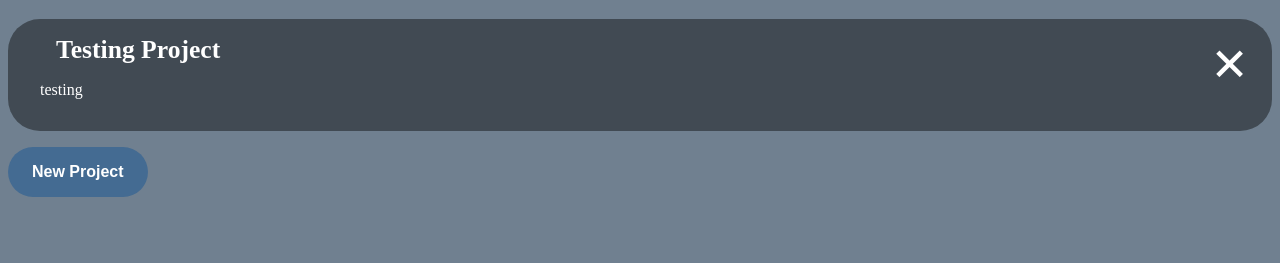
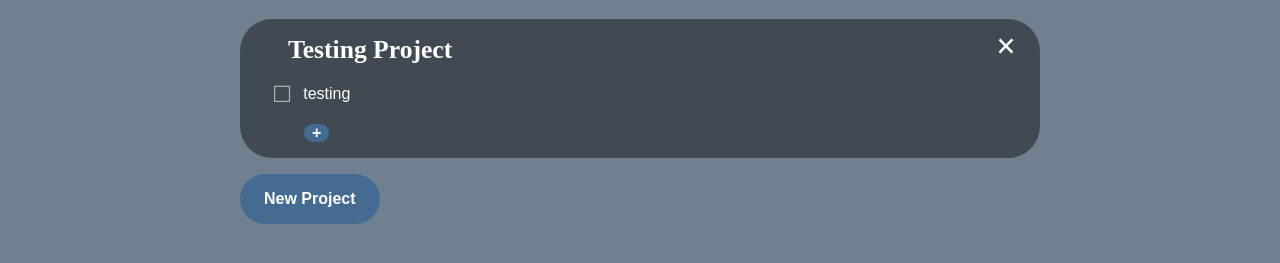
Before and after one commit to JStation/odin-todolist, a website built with webpack: page src/index.html in a window 1280 px wide. Shown: the part 69-332 px from the top of the page. Built offline with nearby package versions, Linux system fonts and the light colour scheme.

Commit message:
add checkbox and addtask button

```diff
--- a/src/index.html
+++ b/src/index.html
@@ -9,6 +9,7 @@
 </head>
 
 <body>
+    <div class="body-wrapper">
         <header>
             <h1>Todos</h1>
             <nav></nav>
@@ -17,7 +18,10 @@
             <div class="project-container">
             </div>
         </main>
-    <div class="controls"><button id="newProjectButton">New Project</button></div>
+        <div class="controls">
+            <button class="button" id="newProjectButton">New Project</button>
+        </div>
+    </div>
 </body>
 
 </html>
--- a/src/render.js
+++ b/src/render.js
@@ -15,6 +15,9 @@ import { handleClickDeleteProject, handleClickOnProjectTitle, handleTextInputOnP
         </ul>
     </div>
 </div>
+
+Button for adding task:
+<button class="button newTaskButton">+</button>
 */
 const getProjectElement = (project) => {
     const divProject = document.createElement('div');
@@ -50,15 +53,35 @@ const getProjectElement = (project) => {
     }
 
     divBody.appendChild(ul);
+
+    const addTaskButton = getAddTaskButton();
+    divBody.appendChild(addTaskButton);
+
     divProject.appendChild(divBody);
 
     return divProject;
 
 }
 
+const getAddTaskButton = () => {
+    const btn = document.createElement('button');
+    btn.classList.add('button', 'newTaskButton');
+    btn.innerText = "+";
+    return btn;
+}
+
 const getTaskListElement = (task) => {
     const li = document.createElement('li');
-    li.innerText = task.title;
+    li.classList.add("task-row");
+
+    const btn = document.createElement('button');
+    btn.innerText = "☐";
+    li.appendChild(btn);
+
+    const span = document.createElement('span');
+    span.innerText = task.title;
+    li.appendChild(span);
+
     return li;
 }
 
--- a/src/styles.css
+++ b/src/styles.css
@@ -30,6 +30,17 @@ input[type='text'] {
     font-size: inherit;
 }
 
+body {
+    display: flex;
+    flex-direction: column;
+    align-items: center;
+}
+
+.body-wrapper {
+    width: 100%;
+    max-width: 800px;
+}
+
 /* header */
 header {
     display: flex;
@@ -60,7 +71,7 @@ header {
 }
 
 .project-close {
-    font-size: 4rem;
+    font-size: 2.2rem;
     font-weight: bold;
     transition: color 0.2s ease;
 
@@ -78,7 +89,7 @@ header {
     padding: 1rem 0;
 }
 
-#newProjectButton {
+.button {
     transition: background-color 0.1s ease-out;
 
     font-size: 1rem;
@@ -91,8 +102,16 @@ header {
     padding: 1rem 1.5rem;
 }
 
-#newProjectButton:hover {
+.button:hover {
     background-color: rgb(31, 90, 150)
+}
+
+.newTaskButton {
+    border-radius: 1rem;
+    font-size: 1rem;
+    padding: 0rem .5rem;
+
+    margin-left: 2rem;
 }
 
 .project-head {
@@ -127,3 +146,20 @@ header {
 .project-head input.active {
     display: unset;
 }
+
+.task-row {
+    display: flex;
+    gap: .7rem;
+    align-items: center;
+
+    font-family: sans-serif;
+}
+
+.task-row button {
+    font-size: 1.4rem;
+    color: rgb(177, 177, 177);
+    outline: none;
+    border: none;
+    background: none;
+    padding: 0;
+}
```
Also changed, not shown: dist/index.html. Lines whose indentation alone changed are shown as unchanged.
